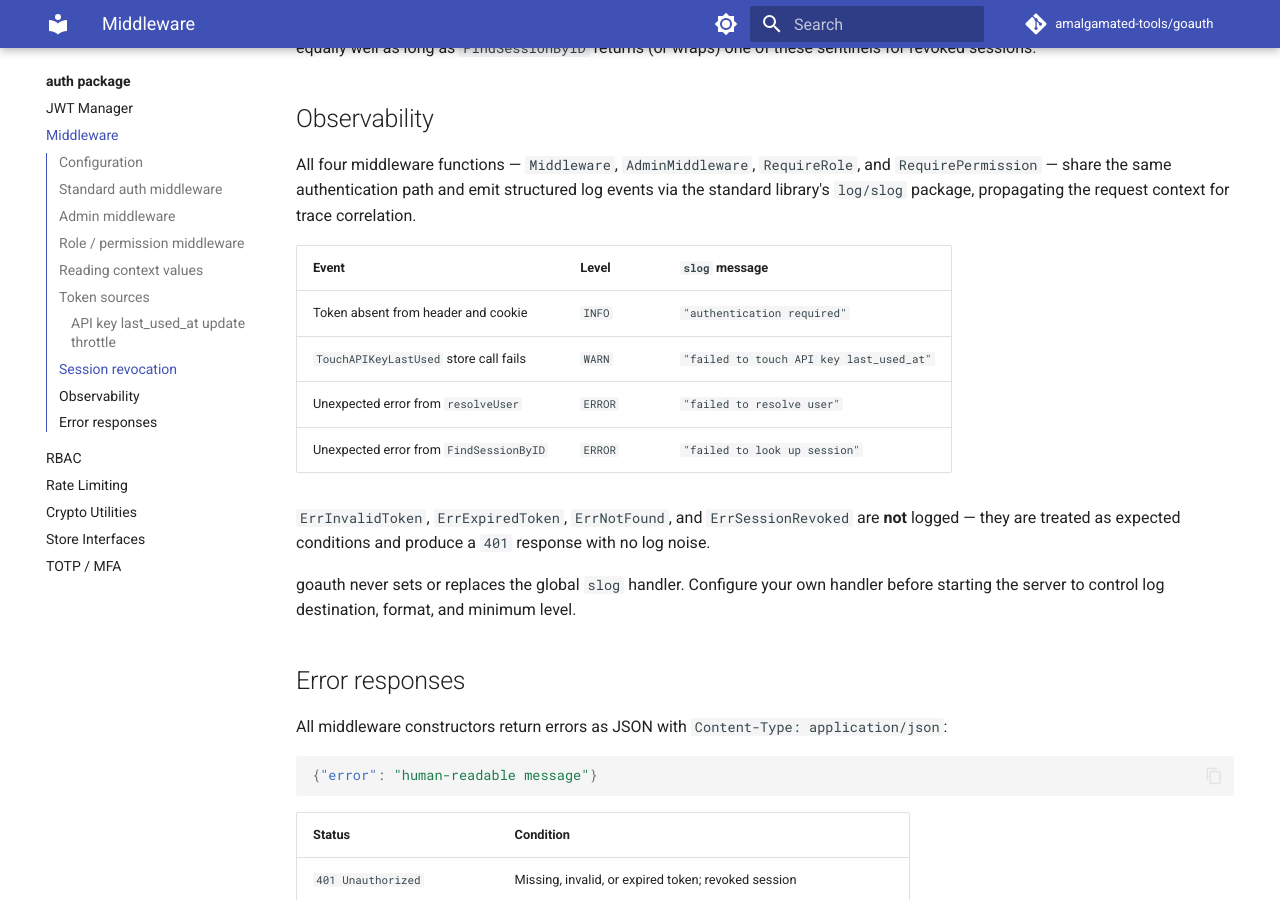
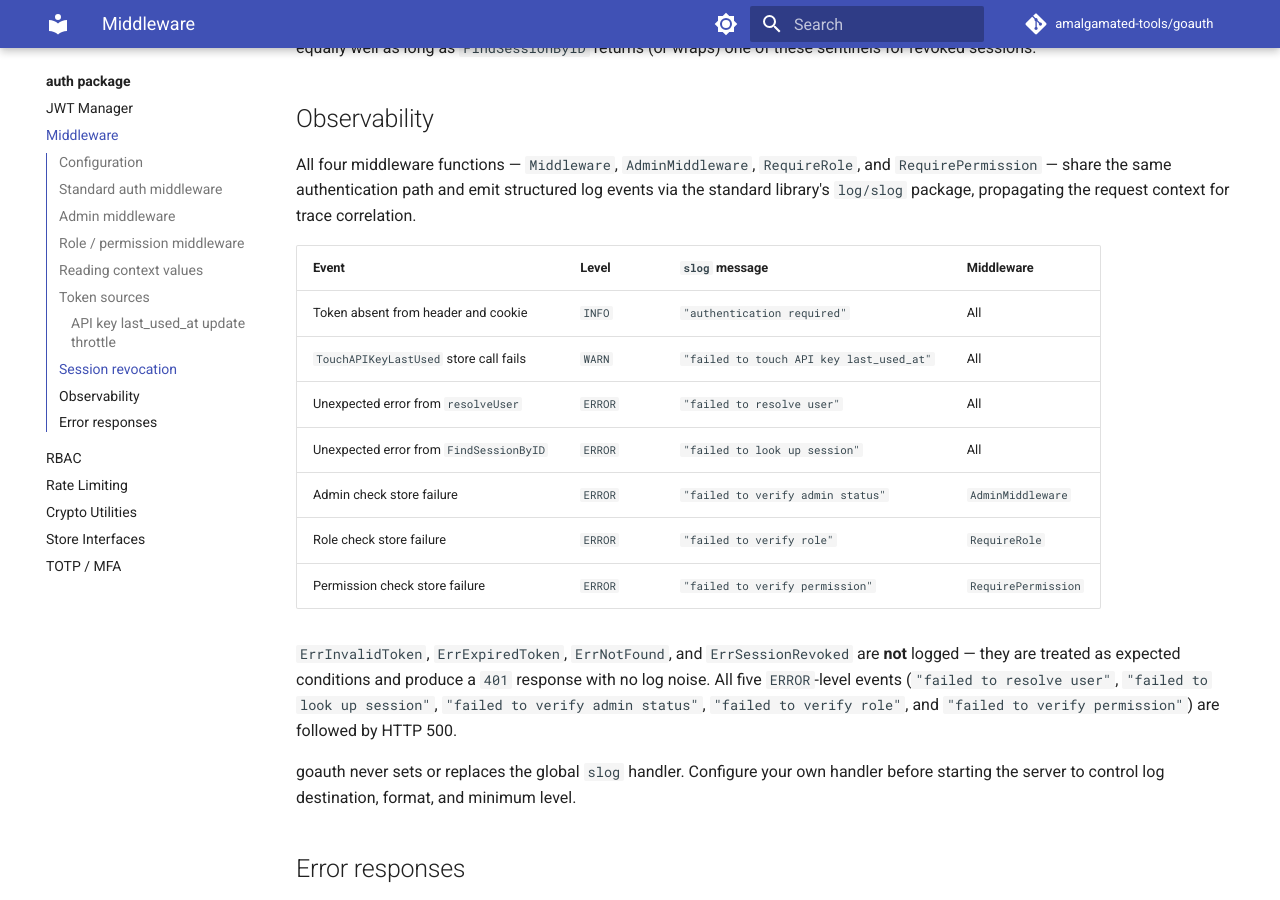
Before and after one commit to amalgamated-tools/goauth, an MkDocs documentation site: the page built from docs/auth/middleware.md, in a window 1280 px wide and 900 px high, scrolled down 2723 px. Built offline with MkDocs 1.6.1 and Material for MkDocs 9.7.7, drawn with Linux system fonts in a browser that asks for light colours; comment, search, counter and statistics services are not loaded.

Commit message:
docs: add missing observability entries for AdminMiddleware, RequireRole, and RequirePermission (#379)
* docs: add missing observability entries for AdminMiddleware, RequireRole, and RequirePermission

The Observability table in docs/auth/middleware.md was missing three
slog.ErrorContext events emitted by the role/permission/admin middleware
functions:

- "failed to verify admin status" (ERROR, AdminMiddleware, HTTP 500)
- "failed to verify role" (ERROR, RequireRole, HTTP 500)
- "failed to verify permission" (ERROR, RequirePermission, HTTP 500)

Also adds a "Middleware" column to the table so readers can identify
which middleware emits each event, and updates the footer note to
describe the HTTP 500 behaviour of the three new entries.

Co-authored-by: Copilot <223556219+Copilot@users.noreply.github.com>

* Update docs/auth/middleware.md

Co-authored-by: greptile-apps[bot] <165735046+greptile-apps[bot]@users.noreply.github.com>

---------

Co-authored-by: github-actions[bot] <41898282+github-actions[bot]@users.noreply.github.com>
Co-authored-by: Copilot <223556219+Copilot@users.noreply.github.com>
Co-authored-by: Patrick Veverka <veverkap@users.noreply.github.com>
Co-authored-by: greptile-apps[bot] <165735046+greptile-apps[bot]@users.noreply.github.com>

```diff
--- a/docs/auth/middleware.md
+++ b/docs/auth/middleware.md
@@ -103,14 +103,17 @@ Session revocation works by having `FindSessionByID` return `auth.ErrNotFound` o
 
 All four middleware functions — `Middleware`, `AdminMiddleware`, `RequireRole`, and `RequirePermission` — share the same authentication path and emit structured log events via the standard library's `log/slog` package, propagating the request context for trace correlation.
 
-| Event | Level | `slog` message |
-|---|---|---|
-| Token absent from header and cookie | `INFO` | `"authentication required"` |
-| `TouchAPIKeyLastUsed` store call fails | `WARN` | `"failed to touch API key last_used_at"` |
-| Unexpected error from `resolveUser` | `ERROR` | `"failed to resolve user"` |
-| Unexpected error from `FindSessionByID` | `ERROR` | `"failed to look up session"` |
+| Event | Level | `slog` message | Middleware |
+|---|---|---|---|
+| Token absent from header and cookie | `INFO` | `"authentication required"` | All |
+| `TouchAPIKeyLastUsed` store call fails | `WARN` | `"failed to touch API key last_used_at"` | All |
+| Unexpected error from `resolveUser` | `ERROR` | `"failed to resolve user"` | All |
+| Unexpected error from `FindSessionByID` | `ERROR` | `"failed to look up session"` | All |
+| Admin check store failure | `ERROR` | `"failed to verify admin status"` | `AdminMiddleware` |
+| Role check store failure | `ERROR` | `"failed to verify role"` | `RequireRole` |
+| Permission check store failure | `ERROR` | `"failed to verify permission"` | `RequirePermission` |
 
-`ErrInvalidToken`, `ErrExpiredToken`, `ErrNotFound`, and `ErrSessionRevoked` are **not** logged — they are treated as expected conditions and produce a `401` response with no log noise.
+`ErrInvalidToken`, `ErrExpiredToken`, `ErrNotFound`, and `ErrSessionRevoked` are **not** logged — they are treated as expected conditions and produce a `401` response with no log noise. All five `ERROR`-level events (`"failed to resolve user"`, `"failed to look up session"`, `"failed to verify admin status"`, `"failed to verify role"`, and `"failed to verify permission"`) are followed by HTTP 500.
 
 goauth never sets or replaces the global `slog` handler. Configure your own handler before starting the server to control log destination, format, and minimum level.
 
```
